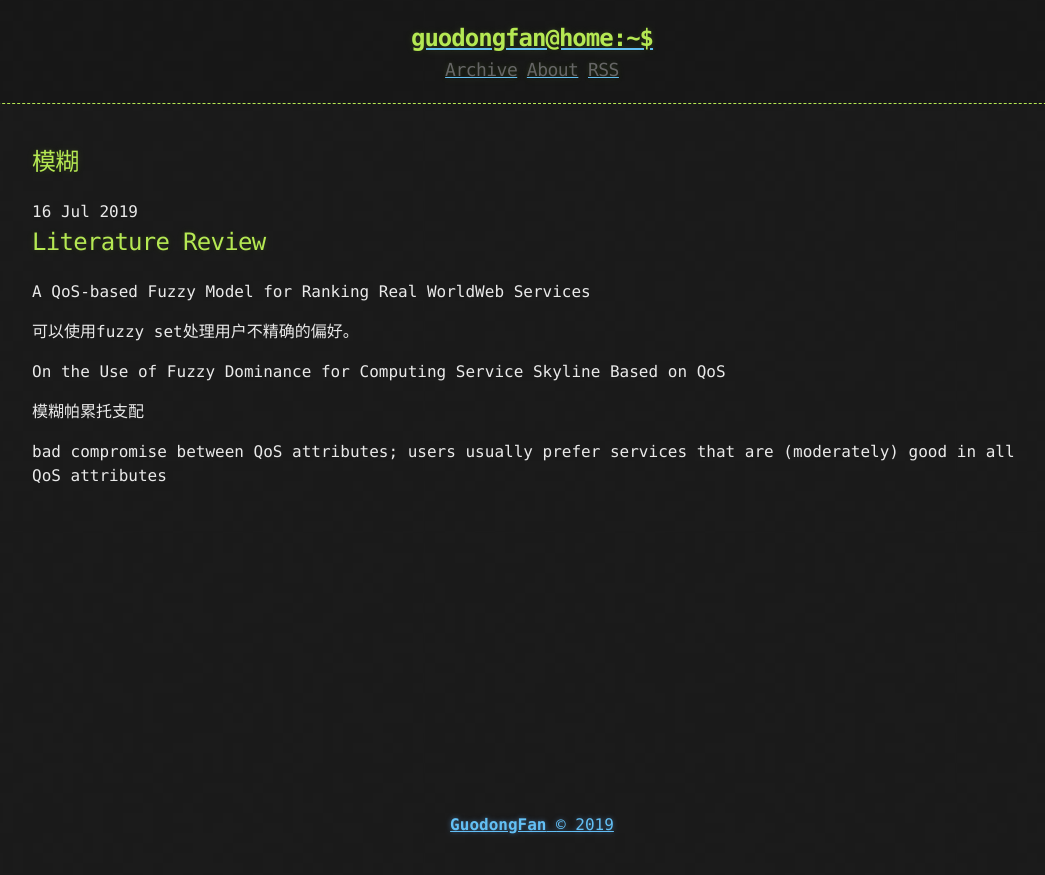
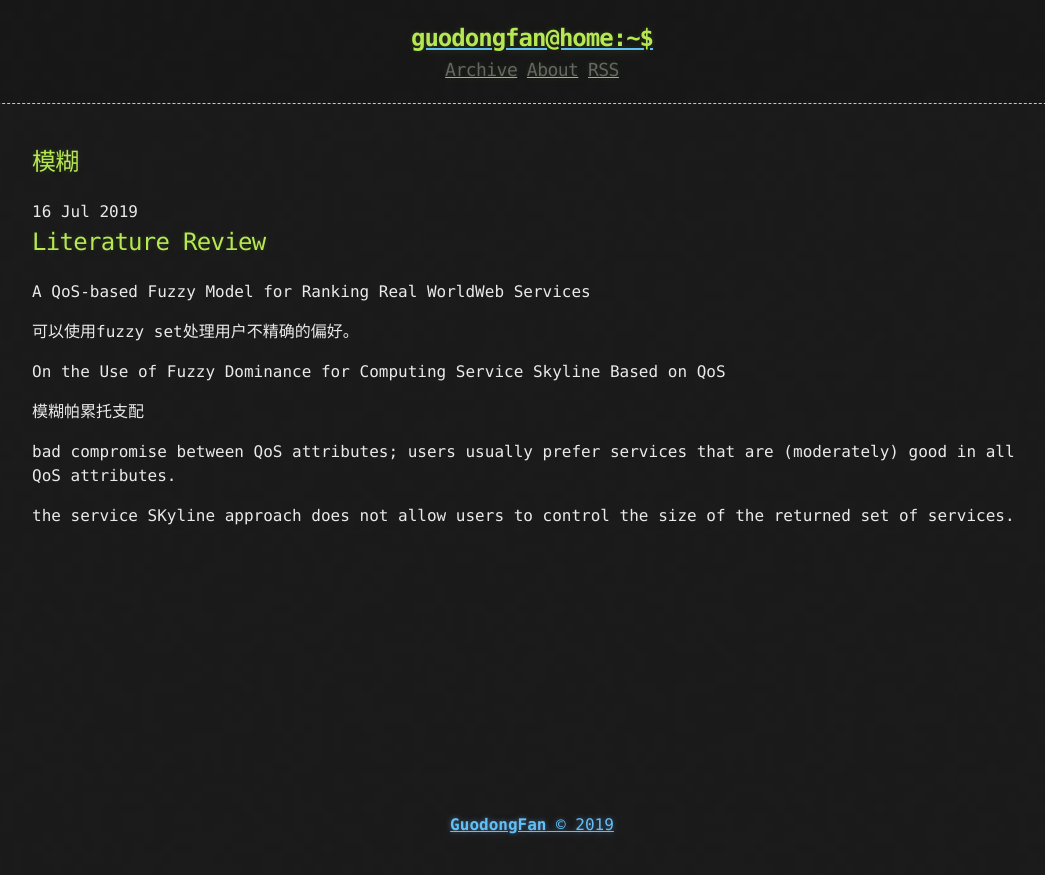
Before and after one commit to GuodongFan/GuodongFan.github.io, a Jekyll site: the page built from _posts/2019-07-16-fuzzy.md, in a window 1280 px wide. Shown: the top 875 px of the page, without its empty margins (108-1153 px from the left). Built offline with Jekyll 4.4.1, drawn with Linux system fonts in a browser that asks for light colours.

Commit message:
Update 2019-07-16-fuzzy.md

```diff
--- a/_posts/2019-07-16-fuzzy.md
+++ b/_posts/2019-07-16-fuzzy.md
@@ -14,4 +14,6 @@ On the Use of Fuzzy Dominance for Computing Service Skyline Based on QoS
 
 模糊帕累托支配
 
-bad compromise between QoS attributes; users usually prefer services that are (moderately) good in all QoS attributes
+bad compromise between QoS attributes; users usually prefer services that are (moderately) good in all QoS attributes.
+
+the service SKyline approach does not allow users to control the size of the returned set of services.
```
